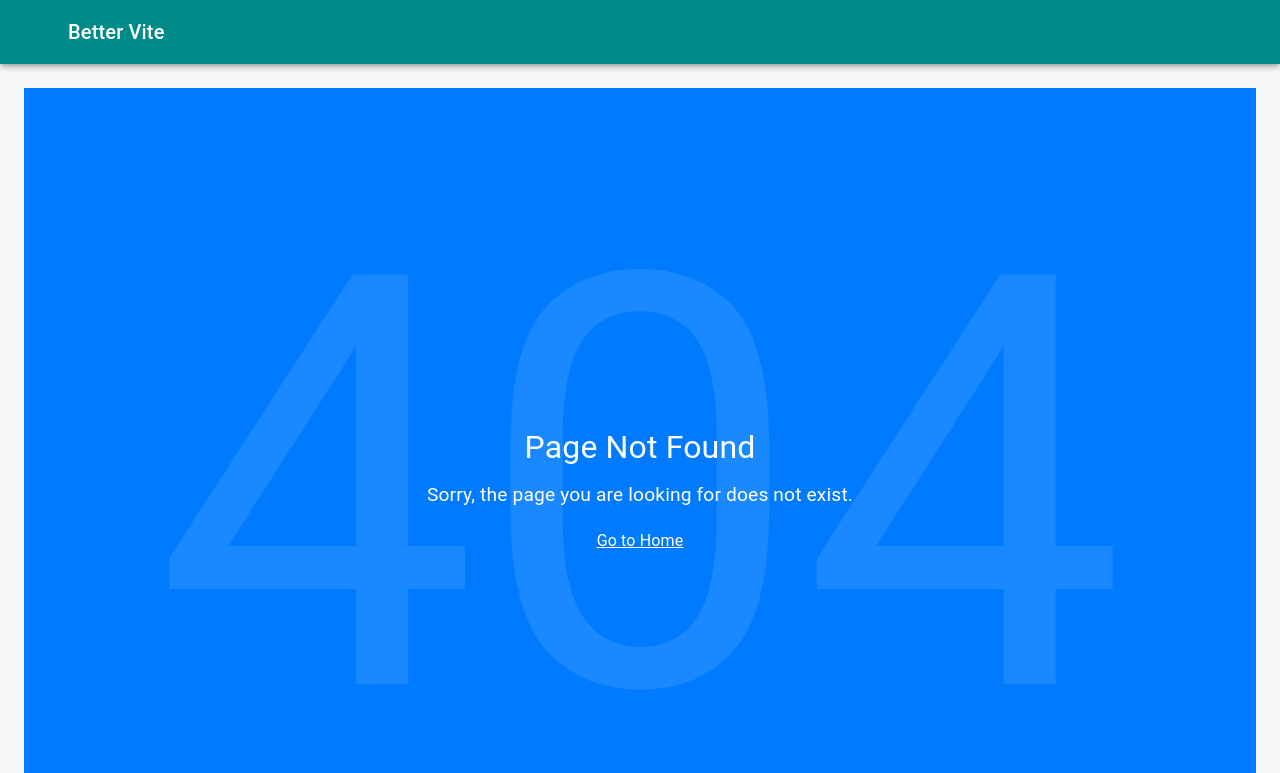
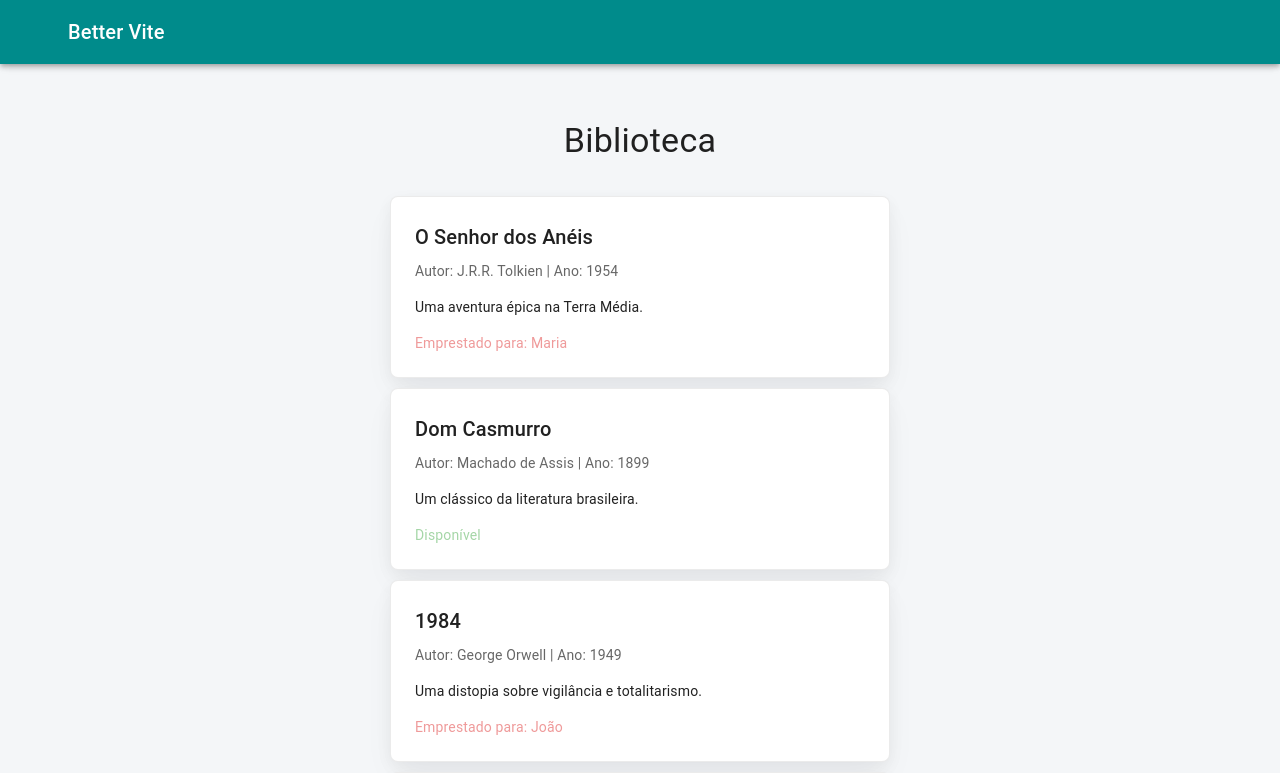
Before and after one commit to PinheiroReis/better-vite-material, a React (Vite) app: page /library in a window 1280 px wide. Before the commit this address had no page. Shown: the top 773 px of the page. Built offline with nearby package versions, Linux system fonts and the light colour scheme; some icons are missing.

Commit message:
add libray page

```diff
--- a/src/config/navLinks.tsx
+++ b/src/config/navLinks.tsx
@@ -1,5 +1,5 @@
 import type { ReactNode } from 'react';
-import { Dashboard, Flare, Home, Login } from '@mui/icons-material';
+import { Dashboard, Flare, Home, LibraryBooks, Login } from '@mui/icons-material';
 
 export interface NavLinkProps {
   text: string;
@@ -28,6 +28,11 @@ const navLink: NavLinkProps[] = [
     path: '/showcase',
     icon: <Flare />,
   },
+  {
+    text: 'Library',
+    path: '/library',
+    icon: <LibraryBooks />,
+  },
 ];
 
 export default navLink;
--- /dev/null
+++ b/src/pages/Library/index.tsx
@@ -0,0 +1,123 @@
+import MuiCard from '@mui/material/Card';
+import CssBaseline from '@mui/material/CssBaseline';
+import Stack from '@mui/material/Stack';
+import { styled } from '@mui/material/styles';
+import Typography from '@mui/material/Typography';
+
+const books = [
+  {
+    id: 1,
+    title: 'O Senhor dos Anéis',
+    author: 'J.R.R. Tolkien',
+    year: 1954,
+    description: 'Uma aventura épica na Terra Média.',
+    loaner: 'Maria',
+  },
+  {
+    id: 2,
+    title: 'Dom Casmurro',
+    author: 'Machado de Assis',
+    year: 1899,
+    description: 'Um clássico da literatura brasileira.',
+    loaner: null,
+  },
+  {
+    id: 3,
+    title: '1984',
+    author: 'George Orwell',
+    year: 1949,
+    description: 'Uma distopia sobre vigilância e totalitarismo.',
+    loaner: 'João',
+  },
+  {
+    id: 4,
+    title: 'A Revolução dos Bichos',
+    author: 'George Orwell',
+    year: 1945,
+    description: 'Uma fábula política sobre o poder e a corrupção.',
+    loaner: null,
+  },
+  {
+    id: 5,
+    title: 'Capitães da Areia',
+    author: 'Jorge Amado',
+    year: 1937,
+    description: 'A história de meninos de rua em Salvador.',
+    loaner: null,
+  },
+  {
+    id: 6,
+    title: 'O Pequeno Príncipe',
+    author: 'Antoine de Saint-Exupéry',
+    year: 1943,
+    description: 'Uma obra poética sobre amizade e humanidade.',
+    loaner: 'Ana',
+  },
+  {
+    id: 7,
+    title: 'Grande Sertão: Veredas',
+    author: 'João Guimarães Rosa',
+    year: 1956,
+    description: 'Um épico do sertão brasileiro.',
+    loaner: null,
+  },
+];
+
+const Card = styled(MuiCard)(({ theme }) => ({
+  display: 'flex',
+  flexDirection: 'column',
+  width: '100%',
+  padding: theme.spacing(3),
+  gap: theme.spacing(1),
+  marginBottom: theme.spacing(2),
+  [theme.breakpoints.up('sm')]: {
+    maxWidth: '500px',
+    margin: 'auto',
+  },
+  boxShadow:
+    'hsla(220, 30%, 5%, 0.05) 0px 5px 15px 0px, hsla(220, 25%, 10%, 0.05) 0px 15px 35px -5px',
+}));
+
+const LibraryContainer = styled(Stack)(({ theme }) => ({
+  minHeight: '100dvh',
+  width: '100%',
+  display: 'flex',
+  gap: '10px',
+  flexDirection: 'column',
+  alignItems: 'center',
+  padding: theme.spacing(2),
+  [theme.breakpoints.up('sm')]: {
+    padding: theme.spacing(4),
+  },
+}));
+
+export default function Library() {
+  return (
+    <>
+      <CssBaseline enableColorScheme />
+      <LibraryContainer>
+        <Typography component="h1" variant="h4" sx={{ mb: 3 }}>
+          Biblioteca
+        </Typography>
+        {books.map((book) => (
+          <Card key={book.id} variant="outlined">
+            <Typography variant="h6">{book.title}</Typography>
+            <Typography variant="body2" color="text.secondary">
+              Autor: {book.author} | Ano: {book.year}
+            </Typography>
+            <Typography variant="body2" sx={{ mt: 1 }}>
+              {book.description}
+            </Typography>
+            <Typography
+              variant="body2"
+              sx={{ mt: 1 }}
+              color={book.loaner ? 'error' : 'success.main'}
+            >
+              {book.loaner ? `Emprestado para: ${book.loaner}` : 'Disponível'}
+            </Typography>
+          </Card>
+        ))}
+      </LibraryContainer>
+    </>
+  );
+}
--- a/src/pages/Login/index.tsx
+++ b/src/pages/Login/index.tsx
@@ -12,7 +12,7 @@ import Stack from '@mui/material/Stack';
 import { styled } from '@mui/material/styles';
 import TextField from '@mui/material/TextField';
 import Typography from '@mui/material/Typography';
-import { ThemeProvider } from '@/providers/ThemeProvider';
+import { useNavigate } from 'react-router-dom';
 import ForgotPassword from './components/ForgotPassword';
 
 const Card = styled(MuiCard)(({ theme }) => ({
@@ -59,6 +59,7 @@ export default function SignIn() {
   const [passwordError, setPasswordError] = React.useState(false);
   const [passwordErrorMessage, setPasswordErrorMessage] = React.useState('');
   const [open, setOpen] = React.useState(false);
+  const navigate = useNavigate();
 
   const handleClickOpen = () => {
     setOpen(true);
@@ -69,15 +70,16 @@ export default function SignIn() {
   };
 
   const handleSubmit = (event: React.FormEvent<HTMLFormElement>) => {
-    if (emailError || passwordError) {
-      event.preventDefault();
-      return;
+    event.preventDefault();
+    const data = new FormData(event.currentTarget);
+    const email = data.get('email');
+    const password = data.get('password');
+    if (email === 'test@email.com' && password === 'testpassword123') {
+      alert('Login realizado com sucesso!');
+      navigate('/library');
+    } else {
+      alert('Credenciais inválidas.');
     }
-    const data = new FormData(event.currentTarget);
-    console.log({
-      email: data.get('email'),
-      password: data.get('password'),
-    });
   };
 
   const validateInputs = () => {
@@ -108,7 +110,7 @@ export default function SignIn() {
   };
 
   return (
-    <ThemeProvider>
+    <>
       <CssBaseline enableColorScheme />
       <SignInContainer direction="column" justifyContent="space-between">
         <Card variant="outlined">
@@ -193,6 +195,6 @@ export default function SignIn() {
           </Typography>
         </Card>
       </SignInContainer>
-    </ThemeProvider>
+    </>
   );
 }
--- a/src/router.tsx
+++ b/src/router.tsx
@@ -5,6 +5,7 @@ import DashboardPage from '@/pages/Dashboard/index.tsx';
 import NotFound from '@/pages/Errors/NotFound/index.tsx';
 import ServerError from '@/pages/Errors/ServerError/index.tsx';
 import PageHome from '@/pages/Home/index.tsx';
+import Library from '@/pages/Library/index.tsx';
 import SignIn from '@/pages/Login';
 import Showcase from '@/pages/Showcase/index.tsx';
 
@@ -19,6 +20,7 @@ export const router = createBrowserRouter([
       { path: 'showcase', element: <Showcase /> },
       { path: 'login', element: <SignIn /> },
       { path: 'error', element: <ThrowError /> },
+      { path: 'library', element: <Library /> },
       { path: '*', element: <NotFound /> },
     ],
   },
```
Also changed, not shown: 1 other file (tests, documents, lock files or other folders).
